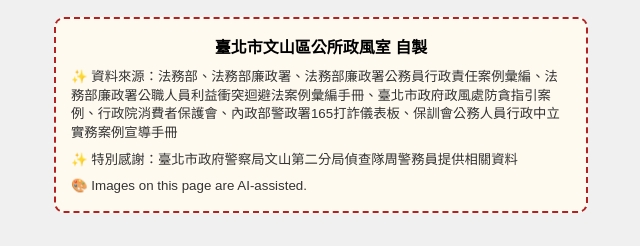
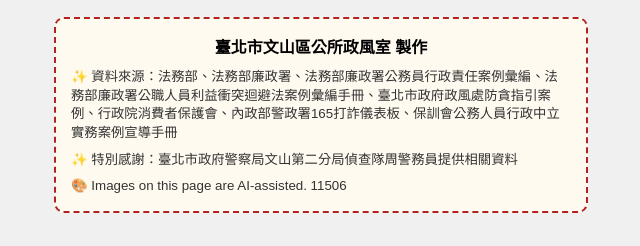
Before and after one commit to ws20252026/drawlots, a website with bundled scripts: page index.html in a window 1280 px wide. Shown: the part 266-512 px from the top of the page, 319-959 px from the left. Built offline with nearby package versions, Linux system fonts and the light colour scheme.

Commit message:
Update index.html

```diff
--- a/index.html
+++ b/index.html
@@ -35,14 +35,14 @@
 <div class="footer-box">
     <!-- 標題保持置中 -->
     <div class="footer-title" style="text-align: center;">
-        <strong>臺北市文山區公所政風室 自製</strong>
+        <strong>臺北市文山區公所政風室 製作</strong>
     </div>
 
     <!-- 其餘內容靠左 -->
     <div style="text-align: left; margin-top: 10px; display: block;">
         <small style="display: block; margin-bottom: 5px;">✨ 資料來源：法務部、法務部廉政署、法務部廉政署公務員行政責任案例彙編、法務部廉政署公職人員利益衝突迴避法案例彙編手冊、臺北市政府政風處防貪指引案例、行政院消費者保護會、內政部警政署165打詐儀表板、保訓會公務人員行政中立實務案例宣導手冊</small>
         <small style="display: block; margin-bottom: 5px;">✨ 特別感謝：臺北市政府警察局文山第二分局偵查隊周警務員提供相關資料</small>
-        <small style="display: block;">🎨 Images on this page are AI-assisted.</small>
+        <small style="display: block;">🎨 Images on this page are AI-assisted. 11506 </small>
     </div>
 </div>
 
```
